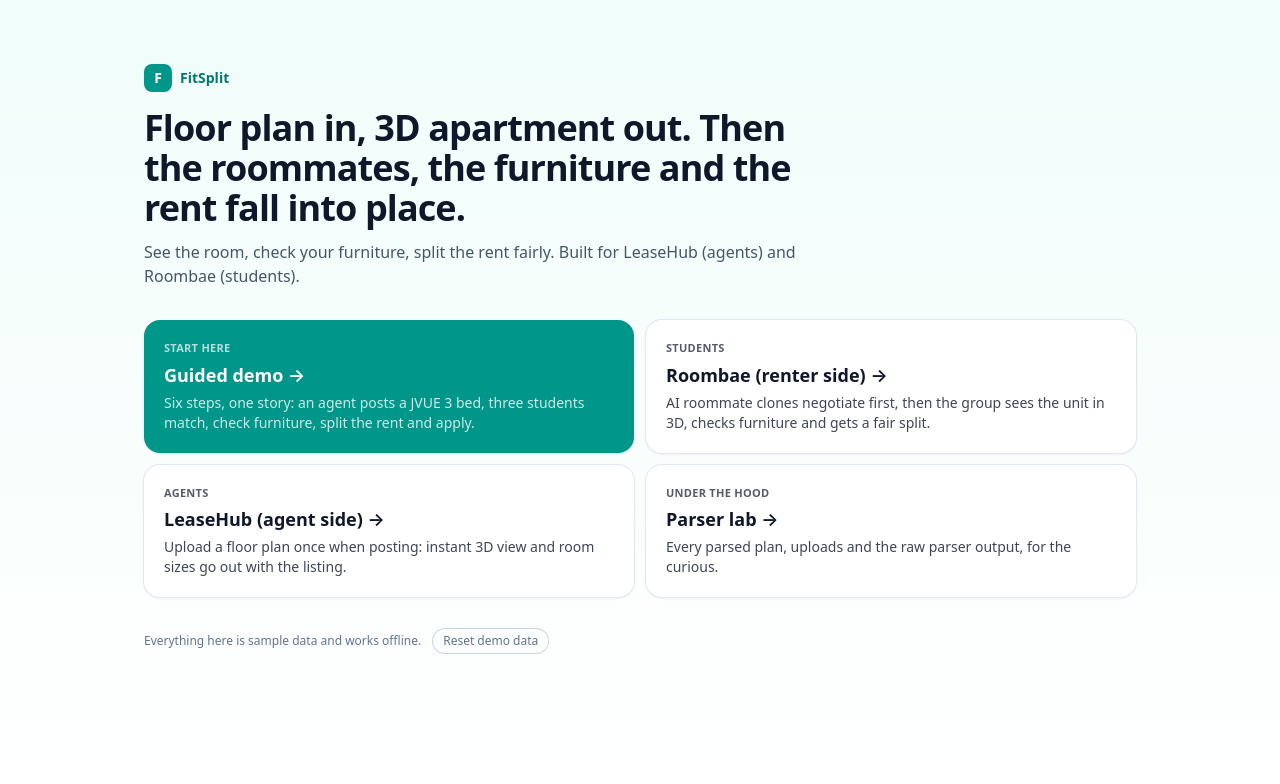
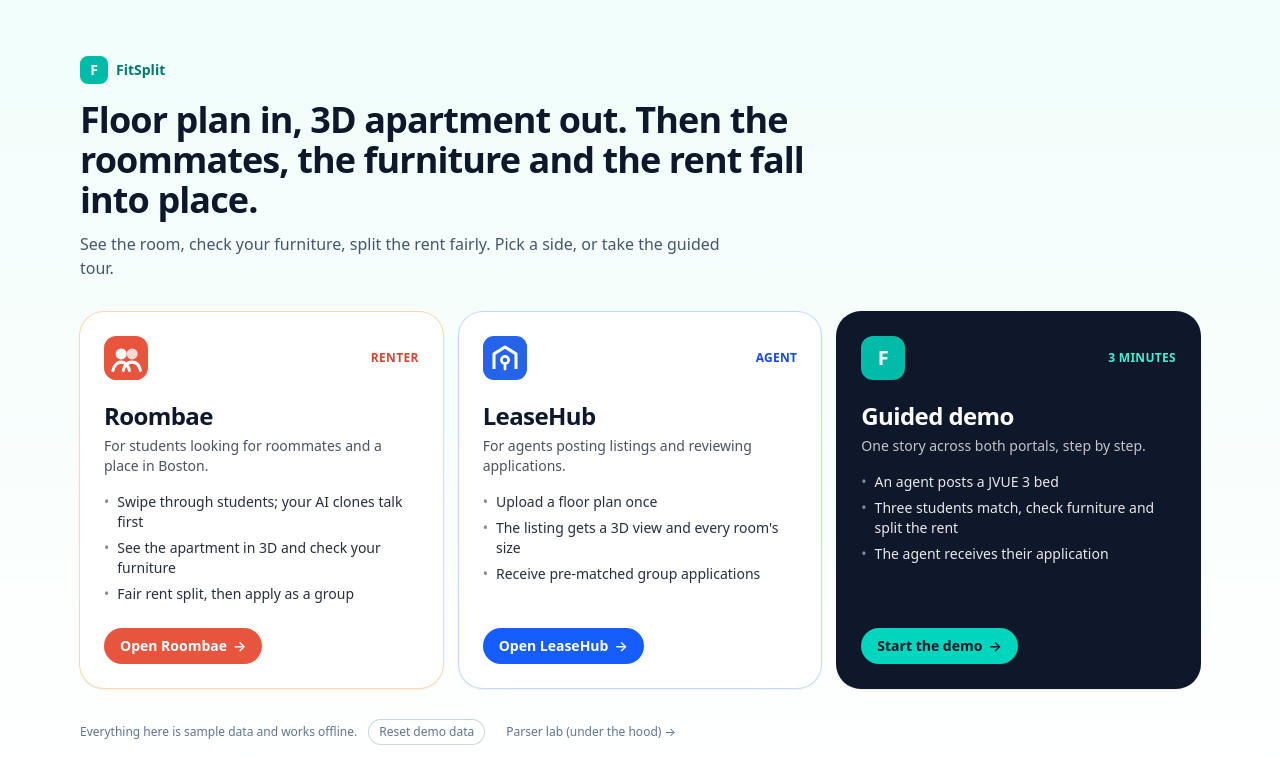
Before and after one commit to aatmaj28/FitSplit, a React (Vite) app in the folder frontend/: page / in a window 1280 px wide. Shown: the top 784 px of the page. Built offline with nearby package versions, Linux system fonts and the light colour scheme.

Commit message:
Fix 2: landing with three entries (Roombae, LeaseHub, guided demo); Home link and portal switcher in both portals
Logos link to each portal's home. Portal marks moved to pages/portals.tsx; the parser lab is a small
link under the cards. Adds e2e-nav.mjs.

```diff
--- /dev/null
+++ b/frontend/scripts/e2e-nav.mjs
@@ -0,0 +1,46 @@
+// Navigation: the landing page's three entries, and in both portals the logo (portal home), the
+// "Home" link (back to /) and the Roombae / LeaseHub switcher.
+//   (dev server running)  node scripts/e2e-nav.mjs
+import { chromium } from "playwright";
+
+const APP = process.env.APP_URL ?? "http://localhost:5173";
+const browser = await chromium.launch({ channel: process.env.PW_CHANNEL ?? "chrome" });
+let failures = 0;
+const check = (ok, msg) => {
+  console.log(`${ok ? "PASS" : "FAIL"}  ${msg}`);
+  if (!ok) failures++;
+};
+const page = await browser.newPage({ viewport: { width: 1280, height: 860 } });
+const errors = [];
+page.on("pageerror", (e) => errors.push(e.message));
+const path = () => new URL(page.url()).pathname;
+
+await page.goto(`${APP}/`);
+await page.locator("[data-entry]").first().waitFor();
+const entries = await page.locator("[data-entry]").evaluateAll((els) => els.map((e) => e.getAttribute("href")));
+check(JSON.stringify(entries) === JSON.stringify(["/roombae", "/leasehub", "/demo"]), `landing has the three entries (${entries.join(", ")})`);
+
+for (const [entry, portal, other, deep] of [["/roombae", "roombae", "leasehub", "/roombae/listings/jvue_3bed"], ["/leasehub", "leasehub", "roombae", "/leasehub/listings/new"]]) {
+  const name = portal === "roombae" ? "Roombae" : "LeaseHub";
+  await page.goto(`${APP}/`);
+  await page.locator(`[data-entry="${entry}"]`).click();
+  await page.waitForURL(`**${entry}`);
+  check(path() === entry, `landing card opens ${name}`);
+  await page.goto(`${APP}${deep}`);
+  await page.getByRole("link", { name: `${name} home` }).click();
+  await page.waitForURL(`**${entry}`);
+  check(path() === entry, `${name}: logo goes to the portal home from ${deep}`);
+  const sw = page.getByRole("navigation", { name: "Switch portal" });
+  check((await sw.getByRole("link", { name: new RegExp(name) }).getAttribute("aria-current")) === "page", `${name}: switcher marks ${name} as current`);
+  await sw.getByRole("link", { name: new RegExp(other === "roombae" ? "Roombae" : "LeaseHub") }).click();
+  await page.waitForURL(`**/${other}`);
+  check(path() === `/${other}`, `${name}: switcher opens the other portal`);
+  await page.goto(`${APP}${deep}`);
+  await page.getByRole("link", { name: "Home", exact: false }).first().click();
+  await page.waitForURL(`${APP}/`);
+  check(path() === "/", `${name}: Home goes back to /`);
+}
+check(errors.length === 0, `no page errors${errors.length ? ": " + errors.join(" | ") : ""}`);
+await browser.close();
+console.log(failures ? `\n${failures} failure(s)` : "\nall navigation checks passed");
+process.exit(failures ? 1 : 0);
--- a/frontend/src/pages/Landing.tsx
+++ b/frontend/src/pages/Landing.tsx
@@ -1,56 +1,79 @@
+import type { ReactNode } from "react";
 import { Link } from "react-router";
 import { PRODUCT, PRODUCT_TAGLINE } from "../brand";
 import { demo } from "../data/store";
+import { LeaseHubMark, ProductMark, RoombaeMark } from "./portals";
 
-const ENTRIES = [
-  {
-    to: "/demo",
-    title: "Guided demo",
-    body: "Six steps, one story: an agent posts a JVUE 3 bed, three students match, check furniture, split the rent and apply.",
-    tag: "Start here",
-    cls: "bg-teal-600 text-white hover:bg-teal-700",
-  },
+const CARDS: { to: string; tag: string; title: string; body: string; points: string[]; cta: string; mark: ReactNode; cls: string; ctaCls: string; tagCls: string }[] = [
   {
     to: "/roombae",
-    title: "Roombae (renter side)",
-    body: "AI roommate clones negotiate first, then the group sees the unit in 3D, checks furniture and gets a fair split.",
-    tag: "Students",
-    cls: "bg-white text-slate-900 ring-1 ring-slate-200 hover:ring-slate-300",
+    tag: "Renter",
+    title: "Roombae",
+    body: "For students looking for roommates and a place in Boston.",
+    points: ["Swipe through students; your AI clones talk first", "See the apartment in 3D and check your furniture", "Fair rent split, then apply as a group"],
+    cta: "Open Roombae",
+    mark: <RoombaeMark className="h-11 w-11" />,
+    cls: "bg-white ring-1 ring-orange-200 hover:ring-orange-300",
+    ctaCls: "bg-[#e8553e] text-white group-hover:bg-[#d4452f]",
+    tagCls: "text-[#d4452f]",
   },
   {
     to: "/leasehub",
-    title: "LeaseHub (agent side)",
-    body: "Upload a floor plan once when posting: instant 3D view and room sizes go out with the listing.",
-    tag: "Agents",
-    cls: "bg-white text-slate-900 ring-1 ring-slate-200 hover:ring-slate-300",
+    tag: "Agent",
+    title: "LeaseHub",
+    body: "For agents posting listings and reviewing applications.",
+    points: ["Upload a floor plan once", "The listing gets a 3D view and every room's size", "Receive pre-matched group applications"],
+    cta: "Open LeaseHub",
+    mark: <LeaseHubMark className="h-11 w-11" />,
+    cls: "bg-white ring-1 ring-blue-200 hover:ring-blue-300",
+    ctaCls: "bg-blue-600 text-white group-hover:bg-blue-700",
+    tagCls: "text-blue-700",
   },
   {
-    to: "/dev",
-    title: "Parser lab",
-    body: "Every parsed plan, uploads and the raw parser output, for the curious.",
-    tag: "Under the hood",
-    cls: "bg-white text-slate-900 ring-1 ring-slate-200 hover:ring-slate-300",
+    to: "/demo",
+    tag: "3 minutes",
+    title: "Guided demo",
+    body: "One story across both portals, step by step.",
+    points: ["An agent posts a JVUE 3 bed", "Three students match, check furniture and split the rent", "The agent receives their application"],
+    cta: "Start the demo",
+    mark: <ProductMark className="h-11 w-11 rounded-xl text-xl" />,
+    cls: "bg-slate-900 text-white ring-1 ring-slate-900 hover:ring-teal-400",
+    ctaCls: "bg-teal-400 text-slate-900 group-hover:bg-teal-300",
+    tagCls: "text-teal-300",
   },
 ];
 
 export default function Landing() {
   return (
     <div className="min-h-full bg-gradient-to-b from-teal-50 to-white">
-      <div className="mx-auto max-w-5xl px-4 py-12 sm:py-16">
+      <div className="mx-auto max-w-6xl px-4 py-10 sm:py-14">
         <div className="flex items-center gap-2 text-sm font-semibold text-teal-700">
-          <span className="grid h-7 w-7 place-items-center rounded-lg bg-teal-600 text-white">F</span>
+          <ProductMark className="h-7 w-7 rounded-lg text-sm" />
           {PRODUCT}
         </div>
-        <h1 className="mt-4 max-w-2xl text-3xl font-bold tracking-tight text-slate-900 sm:text-4xl">
+        <h1 className="mt-4 max-w-3xl text-3xl font-bold tracking-tight text-slate-900 sm:text-4xl">
           Floor plan in, 3D apartment out. Then the roommates, the furniture and the rent fall into place.
         </h1>
-        <p className="mt-3 max-w-2xl text-slate-600">{PRODUCT_TAGLINE} Built for LeaseHub (agents) and Roombae (students).</p>
-        <div className="mt-8 grid gap-3 sm:grid-cols-2">
-          {ENTRIES.map((e) => (
-            <Link key={e.to} to={e.to} className={`group rounded-2xl p-5 shadow-sm transition ${e.cls}`}>
-              <div className="text-[11px] font-semibold uppercase tracking-wide opacity-70">{e.tag}</div>
-              <div className="mt-1 text-lg font-semibold">{e.title} <span aria-hidden className="inline-block transition-transform group-hover:translate-x-0.5">→</span></div>
-              <p className="mt-1 text-sm opacity-80">{e.body}</p>
+        <p className="mt-3 max-w-2xl text-slate-600">{PRODUCT_TAGLINE} Pick a side, or take the guided tour.</p>
+        <div className="mt-8 grid gap-4 md:grid-cols-3">
+          {CARDS.map((c) => (
+            <Link key={c.to} to={c.to} data-entry={c.to} className={`group flex min-h-[19rem] flex-col rounded-3xl p-6 shadow-sm transition hover:-translate-y-0.5 hover:shadow-md ${c.cls}`}>
+              <div className="flex items-center justify-between">
+                {c.mark}
+                <span className={`text-xs font-semibold uppercase tracking-wide ${c.tagCls}`}>{c.tag}</span>
+              </div>
+              <div className="mt-5 text-2xl font-bold tracking-tight">{c.title}</div>
+              <p className="mt-1 text-sm opacity-75">{c.body}</p>
+              <ul className="mt-4 space-y-1.5 text-sm">
+                {c.points.map((p) => (
+                  <li key={p} className="flex gap-2"><span aria-hidden className="opacity-50">•</span><span className="opacity-90">{p}</span></li>
+                ))}
+              </ul>
+              <div className="mt-auto pt-6">
+                <span className={`inline-flex items-center gap-1.5 rounded-full px-4 py-2 text-sm font-semibold transition-colors ${c.ctaCls}`}>
+                  {c.cta} <span aria-hidden className="transition-transform group-hover:translate-x-0.5">→</span>
+                </span>
+              </div>
             </Link>
           ))}
         </div>
@@ -59,6 +82,7 @@ export default function Landing() {
           <button type="button" onClick={() => demo.reset()} className="rounded-full px-2.5 py-1 ring-1 ring-slate-300 hover:bg-white">
             Reset demo data
           </button>
+          <Link to="/dev" className="rounded-full px-2.5 py-1 text-slate-500 hover:text-slate-800">Parser lab (under the hood) →</Link>
         </div>
       </div>
     </div>
--- a/frontend/src/pages/leasehub/LeaseHubLayout.tsx
+++ b/frontend/src/pages/leasehub/LeaseHubLayout.tsx
@@ -2,6 +2,7 @@ import { Suspense } from "react";
 import { Link, NavLink, Outlet } from "react-router";
 import { useDemo } from "../../data/store";
 import { DemoBar } from "../demo/DemoBar";
+import { LeaseHubMark, PortalBar } from "../portals";
 import { PageLoading, PoweredBy, SampleBadge } from "../ui";
 
 export const L = {
@@ -10,18 +11,6 @@ export const L = {
 };
 export const AGENT = { name: "Dana Brooks", company: "Sample Realty (fictional)" };
 
-/** Original simple mark for the mock portal (not LeaseHub's real logo). */
-function Mark() {
-  return (
-    <svg viewBox="0 0 32 32" className="h-8 w-8" aria-hidden>
-      <rect width="32" height="32" rx="8" fill="#2563eb" />
-      <path d="M8 24V13l8-5 8 5v11" fill="none" stroke="#fff" strokeWidth="2.2" strokeLinejoin="round" />
-      <circle cx="16" cy="17.5" r="2.6" fill="none" stroke="#fff" strokeWidth="2" />
-      <path d="M16 20v4" stroke="#fff" strokeWidth="2" strokeLinecap="round" />
-    </svg>
-  );
-}
-
 const item = ({ isActive }: { isActive: boolean }) =>
   `flex items-center justify-between rounded-lg px-3 py-2 text-sm font-medium transition-colors ${isActive ? "bg-white/10 text-white" : "text-slate-300 hover:bg-white/5 hover:text-white"}`;
 
@@ -29,10 +18,12 @@ export default function LeaseHubLayout() {
   const { applications } = useDemo();
   const fresh = applications.filter((a) => a.status === "new").length;
   return (
-    <div className="flex min-h-full flex-col bg-slate-100 md:flex-row">
+    <div className="flex min-h-full flex-col bg-slate-100">
+      <PortalBar current="leasehub" wide />
+      <div className="flex flex-1 flex-col md:flex-row">
         <aside className="flex shrink-0 flex-col gap-4 bg-slate-900 px-3 py-4 md:w-60 md:py-5">
-        <Link to="/leasehub" className="flex items-center gap-2 px-2 text-lg font-bold tracking-tight text-white">
-          <Mark /> LeaseHub
+          <Link to="/leasehub" className="flex items-center gap-2 px-2 text-lg font-bold tracking-tight text-white" aria-label="LeaseHub home">
+            <LeaseHubMark /> LeaseHub
           </Link>
           <nav className="flex gap-1 overflow-x-auto md:flex-col" aria-label="LeaseHub">
             <NavLink to="/leasehub" end className={item}>Dashboard</NavLink>
@@ -60,6 +51,7 @@ export default function LeaseHubLayout() {
             </Suspense>
           </main>
         </div>
+      </div>
       <DemoBar />
     </div>
   );
--- /dev/null
+++ b/frontend/src/pages/portals.tsx
@@ -0,0 +1,60 @@
+import { Link } from "react-router";
+import { PRODUCT } from "../brand";
+
+export type Portal = "roombae" | "leasehub";
+
+/** Original simple marks for the mock portals (not Roombae's or LeaseHub's real logos). */
+export function RoombaeMark({ className = "h-8 w-8" }: { className?: string }) {
+  return (
+    <svg viewBox="0 0 32 32" className={className} aria-hidden>
+      <rect width="32" height="32" rx="9" fill="#e8553e" />
+      <circle cx="12.5" cy="13" r="4" fill="#fff" />
+      <circle cx="20.5" cy="13" r="4" fill="#ffd9cf" />
+      <path d="M6.5 25c1-4 3.7-6 6-6s5 2 6 6M14 25c1-4 3.7-6 6.5-6s5 2 6 6" fill="none" stroke="#fff" strokeWidth="2.2" strokeLinecap="round" />
+    </svg>
+  );
+}
+
+export function LeaseHubMark({ className = "h-8 w-8" }: { className?: string }) {
+  return (
+    <svg viewBox="0 0 32 32" className={className} aria-hidden>
+      <rect width="32" height="32" rx="8" fill="#2563eb" />
+      <path d="M8 24V13l8-5 8 5v11" fill="none" stroke="#fff" strokeWidth="2.2" strokeLinejoin="round" />
+      <circle cx="16" cy="17.5" r="2.6" fill="none" stroke="#fff" strokeWidth="2" />
+      <path d="M16 20v4" stroke="#fff" strokeWidth="2" strokeLinecap="round" />
+    </svg>
+  );
+}
+
+export function ProductMark({ className = "h-4 w-4 text-[9px]" }: { className?: string }) {
+  return <span className={`grid place-items-center rounded bg-teal-500 font-bold text-white ${className}`} aria-hidden>F</span>;
+}
+
+const PORTALS: { id: Portal; name: string; who: string; to: string; Mark: typeof RoombaeMark }[] = [
+  { id: "roombae", name: "Roombae", who: "renter", to: "/roombae", Mark: RoombaeMark },
+  { id: "leasehub", name: "LeaseHub", who: "agent", to: "/leasehub", Mark: LeaseHubMark },
+];
+
+/** Slim bar above both mock portals: back to the FitSplit home page, and a switch between the portals. */
+export function PortalBar({ current, wide = false }: { current: Portal; wide?: boolean }) {
+  return (
+    <div className="border-b border-white/10 bg-slate-950 text-xs text-slate-300" data-portal-bar={current}>
+      <div className={`flex items-center justify-between gap-3 px-4 py-1.5 ${wide ? "" : "mx-auto max-w-6xl"}`}>
+        <Link to="/" className="flex items-center gap-1.5 rounded-full py-0.5 pr-2 font-medium hover:text-white">
+          <ProductMark />
+          <span><span className="sr-only">{PRODUCT} </span>Home</span>
+        </Link>
+        <nav className="inline-flex items-center gap-0.5 rounded-full bg-white/10 p-0.5" aria-label="Switch portal">
+          {PORTALS.map(({ id, name, who, to, Mark }) => (
+            <Link key={id} to={to} aria-current={id === current ? "page" : undefined}
+              className={`flex items-center gap-1.5 rounded-full px-2.5 py-0.5 transition-colors ${id === current ? "bg-white font-semibold text-slate-900" : "text-slate-300 hover:text-white"}`}>
+              <Mark className="h-3.5 w-3.5" />
+              {name}
+              <span className="hidden text-slate-500 sm:inline">({who})</span>
+            </Link>
+          ))}
+        </nav>
+      </div>
+    </div>
+  );
+}
--- a/frontend/src/pages/roombae/RoombaeLayout.tsx
+++ b/frontend/src/pages/roombae/RoombaeLayout.tsx
@@ -1,6 +1,7 @@
 import { Suspense } from "react";
 import { Link, NavLink, Outlet } from "react-router";
 import { DemoBar } from "../demo/DemoBar";
+import { PortalBar, RoombaeMark } from "../portals";
 import { PageLoading, PoweredBy, SampleBadge } from "../ui";
 
 export const R = {
@@ -9,28 +10,17 @@ export const R = {
   soft: "bg-[#fff1ec] text-[#b8392a]",
 };
 
-/** Original simple mark for the mock portal (not Roombae's real logo). */
-function Mark() {
-  return (
-    <svg viewBox="0 0 32 32" className="h-8 w-8" aria-hidden>
-      <rect width="32" height="32" rx="9" fill="#e8553e" />
-      <circle cx="12.5" cy="13" r="4" fill="#fff" />
-      <circle cx="20.5" cy="13" r="4" fill="#ffd9cf" />
-      <path d="M6.5 25c1-4 3.7-6 6-6s5 2 6 6M14 25c1-4 3.7-6 6.5-6s5 2 6 6" fill="none" stroke="#fff" strokeWidth="2.2" strokeLinecap="round" />
-    </svg>
-  );
-}
-
 const nav = ({ isActive }: { isActive: boolean }) =>
   `rounded-full px-3 py-1.5 text-sm font-medium transition-colors ${isActive ? "bg-[#fff1ec] text-[#b8392a]" : "text-slate-600 hover:text-slate-900"}`;
 
 export default function RoombaeLayout() {
   return (
     <div className="flex min-h-full flex-col bg-[#fbf8f5]">
+      <PortalBar current="roombae" />
       <header className="sticky top-0 z-40 border-b border-orange-100 bg-white/90 backdrop-blur">
         <div className="mx-auto flex max-w-6xl flex-wrap items-center gap-x-4 gap-y-2 px-4 py-2.5">
-          <Link to="/roombae" className="flex items-center gap-2 text-lg font-bold tracking-tight text-slate-900">
-            <Mark /> Roombae
+          <Link to="/roombae" className="flex items-center gap-2 text-lg font-bold tracking-tight text-slate-900" aria-label="Roombae home">
+            <RoombaeMark /> Roombae
           </Link>
           <nav className="order-3 -mx-1 flex w-full gap-1 overflow-x-auto sm:order-none sm:w-auto" aria-label="Roombae">
             <NavLink to="/roombae/listings" className={nav}>Listings</NavLink>
```
Lines whose indentation alone changed are shown as unchanged.
